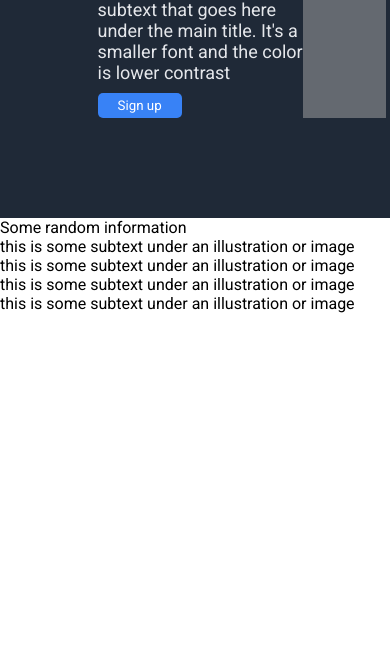
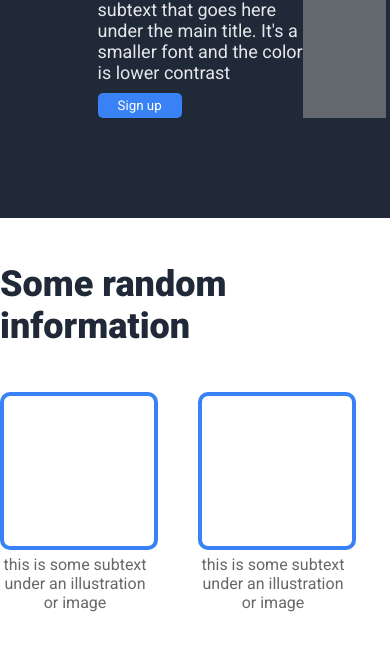
Before and after one commit to ARD11111/odin-landing-page, a plain HTML site: page index.html in a window 390 px wide. Shown: the part 449-1098 px from the top of the page. Before the commit the page ends 844 px from the top, so only its background shows below. Drawn offline with Linux system fonts and the light colour scheme.

Commit message:
Apply flex-wrap to div to make them responsive

```diff
--- a/style.css
+++ b/style.css
@@ -63,7 +63,7 @@ ul{
   flex: 1;
   /* border: 2px red solid; */
   /* padding: 0 50px; */
-  max-width: 400px;
+  max-width: 450px;
 }
 .right-image{
   flex: 1;
@@ -89,3 +89,42 @@ button{
   padding: 5px 20px;
   margin-top: 10px;
 }
+
+/* section two */
+.second{
+  display: flex;
+  flex-direction: column;
+  align-items: center;
+
+}
+
+.info-header{
+
+  font-size: 36px;
+  color: #1f2937;
+  font-weight: 900;
+  margin: 45px 0;
+}
+.box{
+  width: 150px;
+  height: 150px;
+  border: 4px solid #3882f6;
+  border-radius: 10px;
+}
+.info-parent{
+  display: flex;
+  gap: 40px;
+  margin-bottom: 100px;
+  flex-wrap: wrap;
+}
+.box-parent{
+  display: flex;
+  flex-direction: column;
+  text-align: center;
+  gap: 5px;
+
+}
+.subtext{
+  color: rgb(104, 104, 104);
+  max-width: 150px;
+}
```
